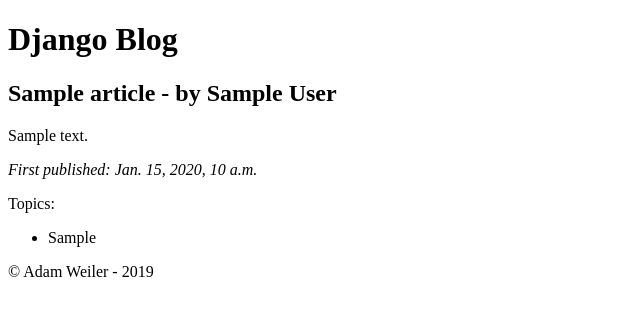
After one commit to adam-weiler/GA-Authorization-Django-Blog, a Django app: page /article/1 in a window 1280 px wide. The commit adds this page. Shown: the top 316 px of the page, without its empty margins (0-640 px from the left). Run offline with Django 3.2, Linux system fonts and the light colour scheme; tables that the repository leaves empty hold one stand-in row (values such as "Sample post").

Commit message:
Adding datetimefield to models, adding base.html template, adding block content tags into article.html and articles.html pages.

```diff
--- a/blog/models.py
+++ b/blog/models.py
@@ -1,3 +1,4 @@
+from datetime import datetime
 from django.conf import settings #Needed for foreignkey.
 from django.contrib.auth.models import User
 from django.db import models
@@ -6,7 +7,7 @@
     title = models.CharField(max_length=255)
     body = models.TextField()
     draft = models.BooleanField()
-    published_date = models.DateTimeField(auto_now_add=True)
+    published_date = models.DateTimeField(default=datetime.now(), blank=True)
     author = models.CharField(max_length=255)
     # topic = models.ForeignKey(
     #     Topic, on_delete=models.CASCADE)
--- /dev/null
+++ b/blog/templates/article.html
@@ -0,0 +1,23 @@
+{% extends 'base.html' %}
+
+{% block title %}
+    {% if article.draft == False %}
+        - {{ article.title }}
+    {% endif %}
+{% endblock %}
+
+{% block content %}
+    {% if article.draft == False %}
+        <article>
+            <h2>{{ article.title }} - by {{ article.author }}</h2>
+            <p>{{ article.body|safe }}</p>
+            <p><i>First published: {{ article.published_date }}</i></p>
+            Topics:
+            <ul>
+                {% for topic in article.topics.all %}
+                <li>{{ topic.topic }}</li>
+                {% endfor %}
+            </ul>
+        </article>
+    {% endif %}
+{% endblock %}
--- /dev/null
+++ b/blog/templates/base.html
@@ -0,0 +1,20 @@
+{% load static %}
+<!DOCTYPE html>
+<html lang="en">
+<head>
+    <meta charset="UTF-8">
+    <meta name="viewport" content="width=device-width, initial-scale=1.0">
+    <meta http-equiv="X-UA-Compatible" content="ie=edge">
+    <title>Django Blog{% block title %}{% endblock %}</title>
+</head>
+<body>
+    <header>
+        <h1>Django Blog</h1>
+    </header>
+    <main>
+        {% block content %}
+        {% endblock %}
+    </main>
+    <footer><p>© Adam Weiler - 2019</p></footer>
+</body>
+</html>
--- a/blog/urls.py
+++ b/blog/urls.py
@@ -15,10 +15,12 @@
 """
 from django.contrib import admin
 from django.urls import path
-from blog.views import root, home_page
+from blog.views import *
 
 urlpatterns = [
     path('', root), #Redirect
     path('admin/', admin.site.urls),
-    path('home/', home_page), #Page
+    # path('home/', home_page),
+    path('articles/', articles_page),
+    path('article/<int:id>', article_show, name='article_details'), #Dynamic route containing the primary key of the selected article.
 ]
--- a/blog/views.py
+++ b/blog/views.py
@@ -1,4 +1,3 @@
-# from datetime import datetime #This is needed for the current date.
 from django.http import HttpResponse, HttpResponseRedirect
 from django.shortcuts import render
 from blog.models import Article, Topic #Importing the classes from models.py file.
@@ -6,10 +5,21 @@
 def root(request): # Redirects to http://localhost:8000/home/
     return HttpResponseRedirect('/home')
 
-def home_page(request): # http://localhost:8000/home/
-    # context = { 'current_time':datetime.now() }
+# def home_page(request): # http://localhost:8000/home/
+#     context = { 'blog_articles': Article.objects.all().order_by('-published_date'), 'blog_topics': Topic.objects.all() } #The - in published_date means order from newest to oldest.
 
+#     response = render(request, 'index.html', context)
+#     return HttpResponse(response)
+
+def articles_page(request):
     context = { 'blog_articles': Article.objects.all().order_by('-published_date'), 'blog_topics': Topic.objects.all() } #The - in published_date means order from newest to oldest.
 
-    response = render(request, 'index.html', context)
+    response = render(request, 'articles.html', context)
     return HttpResponse(response)
+
+def article_show(request, id):
+    article = Article.objects.get(pk=id)
+    context = {'article': article}
+
+    response = render(request, 'article.html', context)
+    return HttpResponse(response)
```
Also changed, not shown: blog/templates/articles.html (renamed from blog/templates/index.html, +10 -12 lines), blog/migrations/0006_auto_20190729_2223.py (added), blog/migrations/0007_auto_20190729_2232.py (added).
